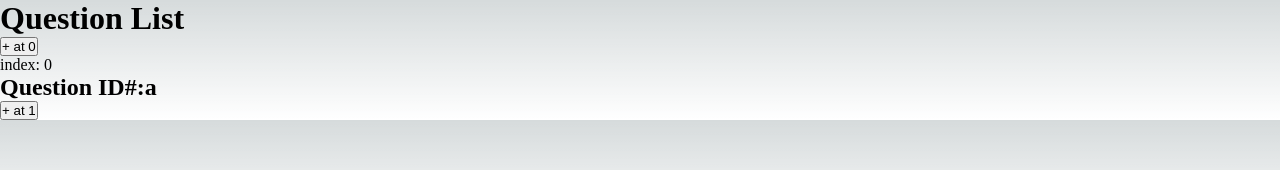
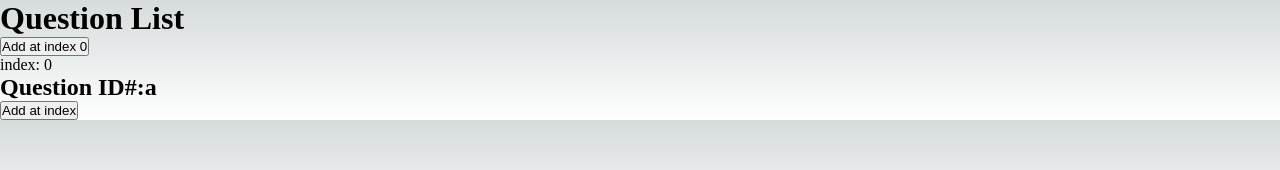
Before and after one commit to klalicki/mini-survey, a Next.js app: page /edit in a window 1280 px wide. Shown: the top 170 px of the page. Built offline with nearby package versions, Linux system fonts and the light colour scheme.

Commit message:
moves addQuestion logic into a new component

```diff
--- /dev/null
+++ b/components/ButtonAddQuestion/ButtonAddQuestion.tsx
@@ -0,0 +1,16 @@
+import { QuestionListContext } from "@/contexts/QuestionListContext";
+import { useContext } from "react";
+const ButtonAddQuestion = ({ index }: { index?: string }) => {
+  const { addBlankQuestion } = useContext(QuestionListContext);
+  return (
+    <button
+      onClick={() => {
+        addBlankQuestion(index);
+      }}
+    >
+      Add at index {index}
+    </button>
+  );
+};
+
+export default ButtonAddQuestion;
--- a/components/QuestionList/QuestionList.tsx
+++ b/components/QuestionList/QuestionList.tsx
@@ -1,6 +1,7 @@
 import { QuestionListContext } from "@/contexts/QuestionListContext";
 import { useContext } from "react";
 import EditQuestion from "../EditQuestion/EditQuestion";
+import ButtonAddQuestion from "../ButtonAddQuestion/ButtonAddQuestion";
 
 const QuestionList = () => {
   const { questionList, addBlankQuestion } = useContext(QuestionListContext);
@@ -11,25 +12,13 @@ const QuestionList = () => {
       {questionList.map((item, index) => {
         return (
           <>
-            <button
-              onClick={() => {
-                addBlankQuestion(index);
-              }}
-            >
-              + at {index}
-            </button>
+            <ButtonAddQuestion index={index} />
             <p>index: {index}</p>
-            <EditQuestion questionData={item} key={item.staticID} />
+            <EditQuestion questionData={item} key={`q-${item.staticID}`} />
           </>
         );
       })}
-      <button
-        onClick={() => {
-          addBlankQuestion();
-        }}
-      >
-        + at {questionList.length}
-      </button>
+      <ButtonAddQuestion />
     </div>
   );
 };
```
